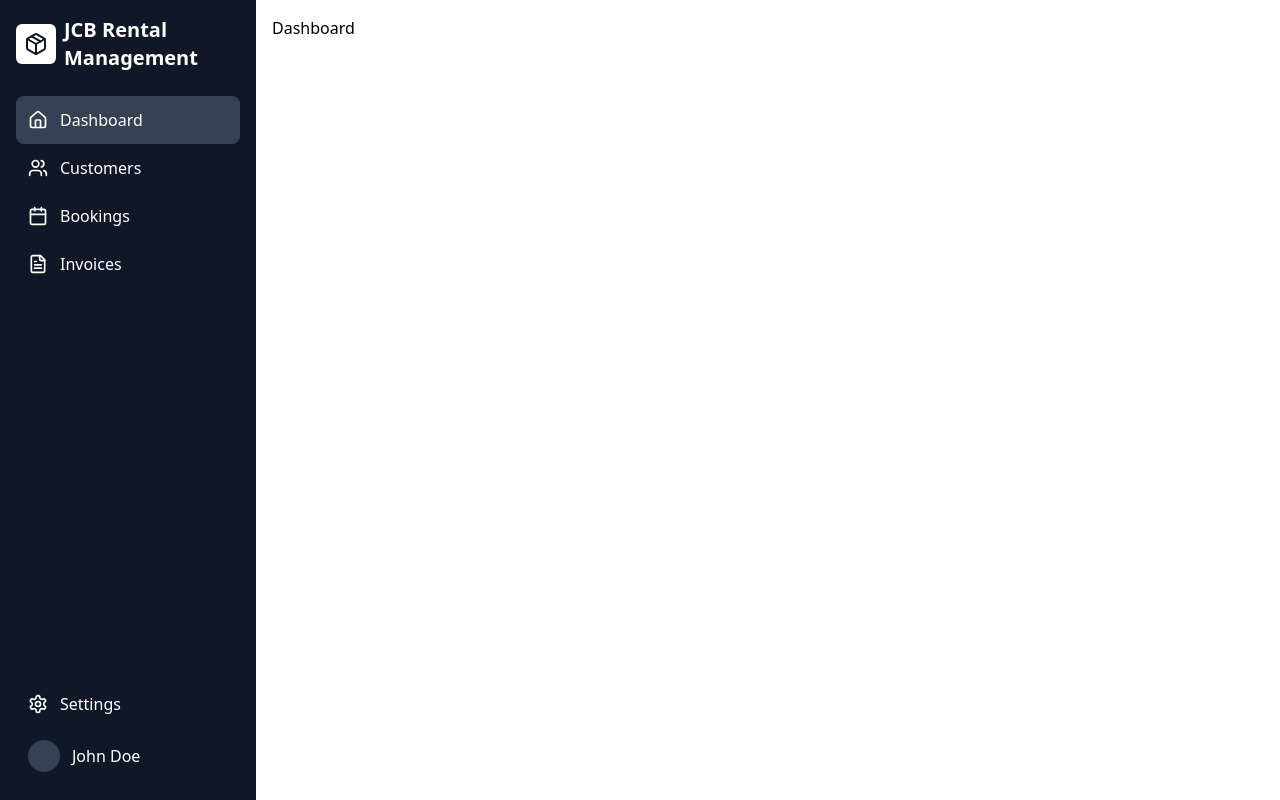
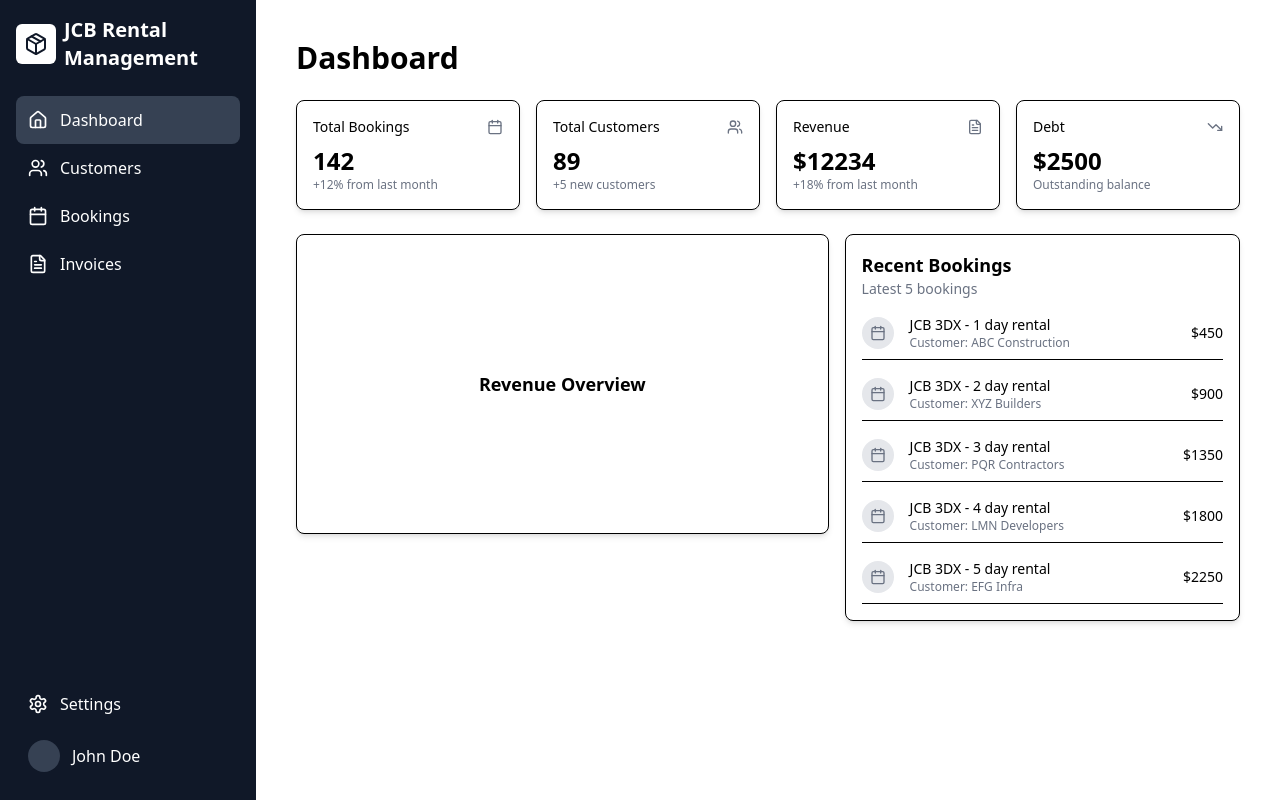
Before and after one commit to alishabirat/jcb-mgmt-system, a React (Vite) app in the folder frontend/: page / in a window 1280 px wide. Built offline with nearby package versions, Linux system fonts and the light colour scheme.

Commit message:
added
-dashboard and customer page UI created

```diff
--- a/frontend/src/pages/Customers.jsx
+++ b/frontend/src/pages/Customers.jsx
@@ -1,7 +1,109 @@
-import React from "react";
+import { useState, useContext } from "react";
+import { BookingContext } from "../context/BookingContext"; // Assuming customers are stored here
+import { formatCurrency } from "../utils/formatCurrency"; // Custom function for currency formatting
+import { getTotalAmountByCustomerId, getTotalDueByCustomerId, getTotalWorkHoursByCustomerId } from "../data/customerData";
+import { Link } from "react-router-dom"; // Using React Router for navigation
 
-const Customers = () => {
-  return <div>Customers</div>;
-};
+export default function CustomersPage() {
+  const { customers, loading } = useContext(BookingContext);
+  const [searchTerm, setSearchTerm] = useState("");
 
-export default Customers;
+  // Filter customers based on search input
+  const filteredCustomers = customers.filter(
+    (customer) =>
+      customer.name.toLowerCase().includes(searchTerm.toLowerCase()) ||
+      customer.contact.toLowerCase().includes(searchTerm.toLowerCase()) ||
+      customer.email.toLowerCase().includes(searchTerm.toLowerCase())
+  );
+
+  return (
+    <div className="p-6 space-y-6">
+      {/* Header Section */}
+      <div className="flex items-center justify-between">
+        <h1 className="text-3xl font-bold">Customers</h1>
+        <button className="flex items-center gap-2 bg-blue-600 text-white px-4 py-2 rounded-md hover:bg-blue-700 transition">
+          ➕ Add Customer
+        </button>
+      </div>
+
+      {/* Search and Filter Section */}
+      <div className="bg-white shadow-md rounded-md p-4">
+        <h2 className="text-xl font-semibold">Customer Management</h2>
+        <p className="text-gray-500 text-sm">View and manage all your customers in one place.</p>
+
+        <div className="flex items-center gap-4 mt-4">
+          <div className="relative w-full">
+            <input
+              type="search"
+              placeholder="Search customers..."
+              className="w-full pl-10 pr-4 py-2 border rounded-md focus:outline-none focus:ring-2 focus:ring-blue-400"
+              value={searchTerm}
+              onChange={(e) => setSearchTerm(e.target.value)}
+            />
+            <span className="absolute left-3 top-2.5 text-gray-400">🔍</span>
+          </div>
+          <button className="border px-4 py-2 rounded-md hover:bg-gray-100">Filter</button>
+        </div>
+      </div>
+
+      {/* Customer Table */}
+      <div className="overflow-x-auto bg-white shadow-md rounded-md p-4">
+        <table className="w-full border-collapse border border-gray-200">
+          <thead className="bg-gray-100">
+            <tr>
+              <th className="border p-2">ID</th>
+              <th className="border p-2">Name</th>
+              <th className="border p-2">Contact</th>
+              <th className="border p-2">Total Hours</th>
+              <th className="border p-2">Total Amount</th>
+              <th className="border p-2">Due Amount</th>
+              <th className="border p-2">Status</th>
+              <th className="border p-2">Actions</th>
+            </tr>
+          </thead>
+          <tbody>
+            {loading ? (
+              <tr>
+                <td colSpan="8" className="border p-4 text-center">Loading customers...</td>
+              </tr>
+            ) : filteredCustomers.length === 0 ? (
+              <tr>
+                <td colSpan="8" className="border p-4 text-center">No customers found.</td>
+              </tr>
+            ) : (
+              filteredCustomers.map((customer) => (
+                <tr key={customer.id} className="text-center hover:bg-gray-50">
+                  <td className="border p-2">{customer.id}</td>
+                  <td className="border p-2">
+                    <Link to={`/customers/${customer.id}`} className="text-blue-600 hover:underline">
+                      {customer.name}
+                    </Link>
+                  </td>
+                  <td className="border p-2">{customer.contact}</td>
+                  <td className="border p-2">{getTotalWorkHoursByCustomerId(customer.id)} hrs</td>
+                  <td className="border p-2">{formatCurrency(getTotalAmountByCustomerId(customer.id))}</td>
+                  <td className="border p-2">{formatCurrency(getTotalDueByCustomerId(customer.id))}</td>
+                  <td className="border p-2">
+                    <span
+                      className={`px-2 py-1 text-xs rounded-full ${
+                        customer.status === "Active"
+                          ? "bg-green-100 text-green-800"
+                          : "bg-red-100 text-red-800"
+                      }`}
+                    >
+                      {customer.status}
+                    </span>
+                  </td>
+                  <td className="border p-2 flex justify-center space-x-2">
+                    <Link to={`/customers/${customer.id}`} className="text-blue-500 hover:underline">View</Link>
+                    <button className="text-gray-500 hover:text-gray-700">Edit</button>
+                  </td>
+                </tr>
+              ))
+            )}
+          </tbody>
+        </table>
+      </div>
+    </div>
+  );
+}
--- a/frontend/src/pages/Dashboard.jsx
+++ b/frontend/src/pages/Dashboard.jsx
@@ -1,7 +1,129 @@
-import React from "react";
+import { useState, useEffect } from "react";
+import { Calendar, Users, FileText, TrendingDown } from "lucide-react";
 
-const Dashboard = () => {
-  return <div>Dashboard</div>;
-};
+export default function DashboardPage() {
+  const [stats, setStats] = useState({
+    totalBookings: 0,
+    totalCustomers: 0,
+    revenue: 0,
+    debt: 0,
+    recentBookings: [],
+  });
 
-export default Dashboard;
+  useEffect(() => {
+    // Simulate fetching data from an API
+    setTimeout(() => {
+      setStats({
+        totalBookings: 142,
+        totalCustomers: 89,
+        revenue: 12234,
+        debt: 2500,
+        recentBookings: [
+          {
+            id: 1,
+            title: "JCB 3DX - 1 day rental",
+            customer: "ABC Construction",
+            price: 450,
+          },
+          {
+            id: 2,
+            title: "JCB 3DX - 2 day rental",
+            customer: "XYZ Builders",
+            price: 900,
+          },
+          {
+            id: 3,
+            title: "JCB 3DX - 3 day rental",
+            customer: "PQR Contractors",
+            price: 1350,
+          },
+          {
+            id: 4,
+            title: "JCB 3DX - 4 day rental",
+            customer: "LMN Developers",
+            price: 1800,
+          },
+          {
+            id: 5,
+            title: "JCB 3DX - 5 day rental",
+            customer: "EFG Infra",
+            price: 2250,
+          },
+        ],
+      });
+    }, 1000);
+  }, []);
+
+  return (
+    <div className="p-6 space-y-6">
+      <h1 className="text-3xl font-bold">Dashboard</h1>
+
+      <div className="grid gap-4 md:grid-cols-2 lg:grid-cols-4">
+        <div className="p-4 border rounded-lg shadow-md bg-white">
+          <div className="flex items-center justify-between pb-2">
+            <h2 className="text-sm font-medium">Total Bookings</h2>
+            <Calendar className="h-4 w-4 text-gray-500" />
+          </div>
+          <div className="text-2xl font-bold">{stats.totalBookings}</div>
+          <p className="text-xs text-gray-500">+12% from last month</p>
+        </div>
+
+        <div className="p-4 border rounded-lg shadow-md bg-white">
+          <div className="flex items-center justify-between pb-2">
+            <h2 className="text-sm font-medium">Total Customers</h2>
+            <Users className="h-4 w-4 text-gray-500" />
+          </div>
+          <div className="text-2xl font-bold">{stats.totalCustomers}</div>
+          <p className="text-xs text-gray-500">+5 new customers</p>
+        </div>
+
+        <div className="p-4 border rounded-lg shadow-md bg-white">
+          <div className="flex items-center justify-between pb-2">
+            <h2 className="text-sm font-medium">Revenue</h2>
+            <FileText className="h-4 w-4 text-gray-500" />
+          </div>
+          <div className="text-2xl font-bold">${stats.revenue}</div>
+          <p className="text-xs text-gray-500">+18% from last month</p>
+        </div>
+
+        <div className="p-4 border rounded-lg shadow-md bg-white">
+          <div className="flex items-center justify-between pb-2">
+            <h2 className="text-sm font-medium">Debt</h2>
+            <TrendingDown className="h-4 w-4 text-gray-500" />
+          </div>
+          <div className="text-2xl font-bold">${stats.debt}</div>
+          <p className="text-xs text-gray-500">Outstanding balance</p>
+        </div>
+      </div>
+
+      <div className="grid gap-4 md:grid-cols-2 lg:grid-cols-7">
+        <div className="col-span-4 p-4 border rounded-lg shadow-md bg-white h-[300px] flex items-center justify-center">
+          <h2 className="text-lg font-semibold">Revenue Overview</h2>
+        </div>
+        <div className="col-span-3 p-4 border rounded-lg shadow-md bg-white">
+          <h2 className="text-lg font-semibold">Recent Bookings</h2>
+          <p className="text-sm text-gray-500">Latest 5 bookings</p>
+          <div className="space-y-4 mt-4">
+            {stats.recentBookings.map((booking) => (
+              <div
+                key={booking.id}
+                className="flex items-center gap-4 border-b pb-2"
+              >
+                <div className="w-8 h-8 flex items-center justify-center bg-gray-200 rounded-full">
+                  <Calendar className="h-4 w-4 text-gray-500" />
+                </div>
+                <div className="flex-1">
+                  <p className="text-sm font-medium">{booking.title}</p>
+                  <p className="text-xs text-gray-500">
+                    Customer: {booking.customer}
+                  </p>
+                </div>
+                <div className="text-sm font-medium">${booking.price}</div>
+              </div>
+            ))}
+          </div>
+        </div>
+      </div>
+    </div>
+  );
+}
```
